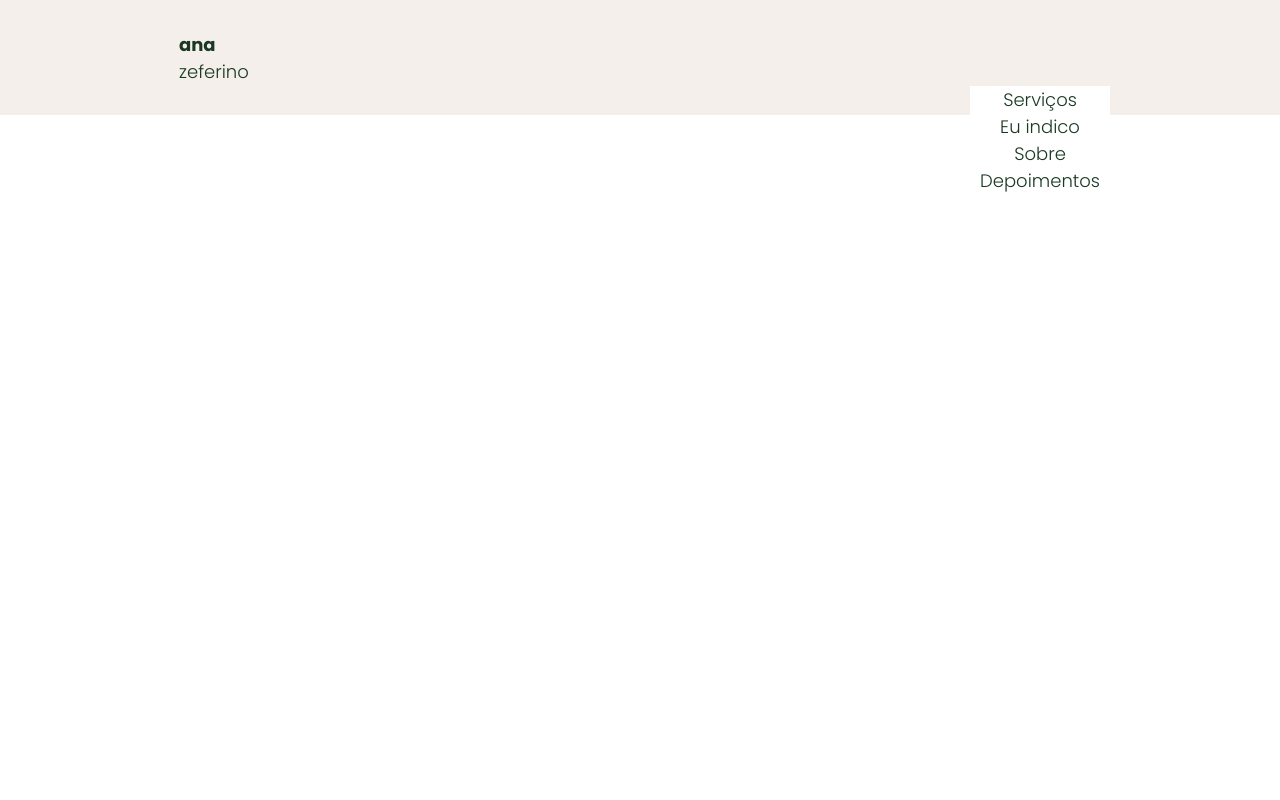
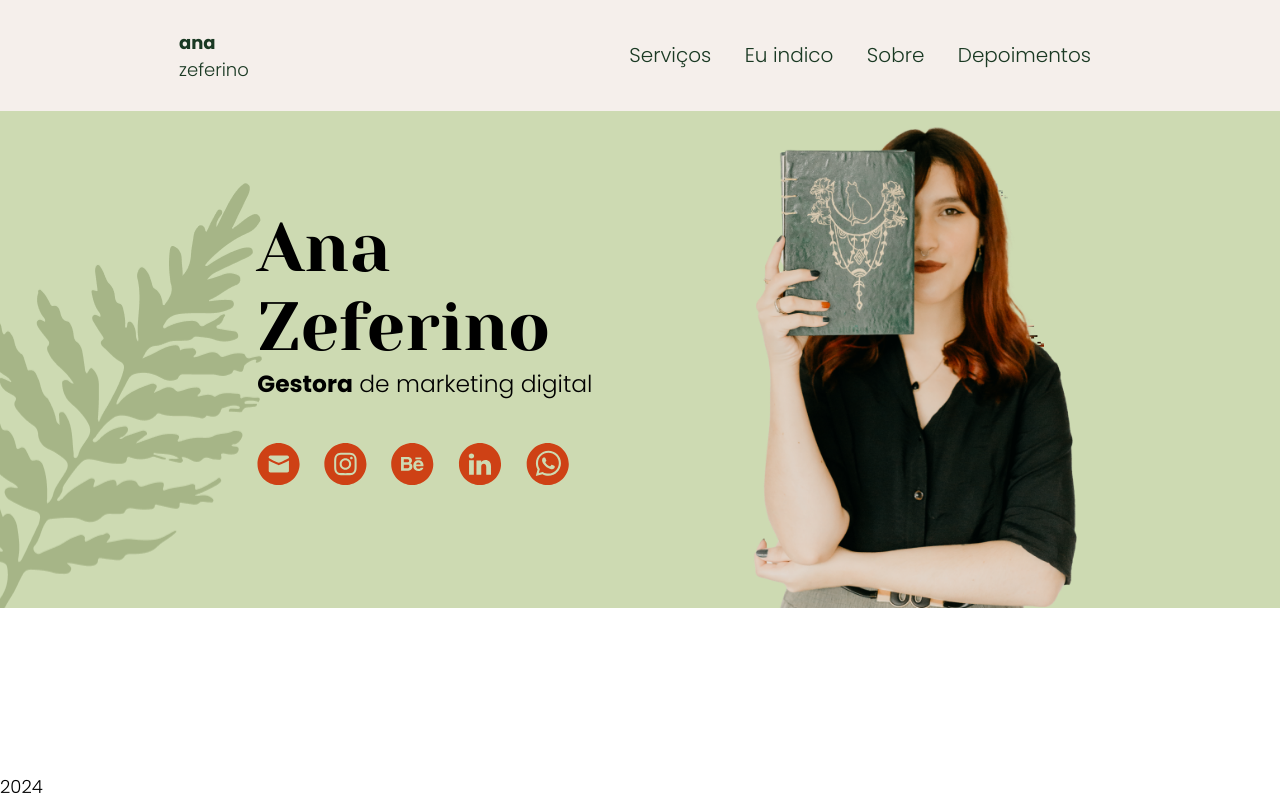
Before and after one commit to Olena28111982/figma-maket, a plain HTML site: page index.html in a window 1280 px wide. Drawn offline with Linux system fonts and the light colour scheme.

Commit message:
Add contact-menu  and welcome

```diff
--- /dev/null
+++ b/assets/css/contact-menu.css
@@ -0,0 +1,34 @@
+.contact-menu {
+}
+.contact-menu-item {
+  display: inline-block;
+  margin-right: 1rem;
+}
+.contact-menu-link {
+  display: block;
+  width: 24px;
+  height: 24px;
+  background-size: 100% 100%;
+  background-repeat: no-repeat;
+}
+.email {
+  background-image: url(./../icons/email.svg);
+}
+.instagram {
+  background-image: url(./../icons/Instagram.svg);
+}
+.behance {
+  background-image: url(./../icons/behance.svg);
+}
+.linkedin {
+  background-image: url(./../icons/linkedin.svg);
+}
+.viber {
+  background-image: url(./../icons/viber.svg);
+}
+@media screen and (min-width: 768px) {
+  .contact-menu-link {
+    width: 44px;
+    height: 44px;
+  }
+}
--- a/assets/css/custom-grid.css
+++ b/assets/css/custom-grid.css
@@ -44,7 +44,7 @@
 }
 .col-6{
   --size: calc(100% / var(--col-amount) * 6);
-}Depoimentos
+}
 .col-7{
   --size: calc(100% / var(--col-amount) * 7);
 }
@@ -273,64 +273,3 @@
     display: block;
   }
 }
-  .conteiner{
-      max-width:var(--bs-breakpoint-xl);
-  }
-  .col-xl-1 {
-
-    --size:calc(100% / var(--col-amount) * 1);
-  }
-  .col-xl-2 {
-    --size:calc(100% / var(--col-amount) * 2);
-  }
-  .col-xl-3 {
-    --size:calc(100% / var(--col-amount) * 3);
-  }
-  .col-xl-4 {
-    --size:calc(100% / var(--col-amount) * 4);
-  }
-  .col-xl-5 {
-    --size:calc(100% / var(--col-amount) * 5);
-  }
-  .col-xl-6 {
-    --size:calc(100% / var(--col-amount) * 6);
-  }
-  .col-xl-7 {
-    --size:calc(100% / var(--col-amount) * 7);
-  }
-  .col-xl-8 {
-    --size:calc(100% / var(--col-amount) * 8);
-  }
-  .col-xl-9 {
-    --size:calc(100% / var(--col-amount) * 9);
-  }
-  .col-xl-10 {
-    --size:calc(100% / var(--col-amount) * 10);
-  }
-  .col-xl-11 {
-    --size:calc(100% / var(--col-amount) * 11);
-  }
-  .col-xl-12 {
-    --size:calc(100% / var(--col-amount) * 12);
-  }
-.col-xl-1,
-.col-xl-2,
-.col-xl-3,
-.col-xl-4,
-.col-xl-5,
-.col-xl-6,
-.col-xl-7,
-.col-xl-8,
-.col-xl-9,
-.col-xl-10,
-.col-xl-11,
-.col-xl-12{
-  flex-basis: var(--size);
-  max-width: var(--size);
-}
-.hidden-xl{
-  display: none;
-}
-.show-xl{
-  display: block;
-}
--- a/assets/css/header.css
+++ b/assets/css/header.css
@@ -21,11 +21,13 @@
 }
 .main-menu{
   width: 140px;
+  padding:19px 12px 18px;
   background-color:#fff;
   position: absolute;
   right: 0;
   top: 10px;
   text-align: center;
+  font-size: 14px;
 }
 .page-nav:hover>.main-menu{
   display: block;
@@ -34,9 +36,67 @@
   position: relative;
   text-align: right;
 }
+.main-menu-link{
+  display: inline-block;
+padding: 1em 0.5em;
+}
+.main-menu-link::before{
+  content:"";
+  display: inline-block;
+  width: 3px;
+  height: 10px;
+  margin-right: 4px;
+}
+.main-menu-link:hover:before{
+  background-color:#8B8C4A;
+}
+.main-menu-item:not(:last-child){
+  border-bottom:1px solid #c4c4c4;
+}
 
 @media screen and (min-width: 768px){
+  .header{
+    padding: 0;
+  }
+  .main-menu-link::before{
+    width: 4px;
+    height: 15px;
+  }
   .burger{
     display: none;
   }
+
+
+.main-menu{
+  width: 100%;
+  padding:0;
+  background-color:transparent;
+  position: static;
+  right: 0;
+  top: 10px;
+  text-align:right;
+  font-size: 20px;
 }
+.main-menu-item{
+  display: inline-block;
+}
+
+
+/* .main-menu-link{
+  display: inline-block;
+padding: 1em 0.5em;
+}
+.main-menu-link::before{
+  content:"";
+  display: inline-block;
+  width: 3px;
+  height: 10px;
+  margin-right: 4px;
+}
+.main-menu-link:hover:before{
+  background-color:#8B8C4A;
+} */
+.main-menu-item:not(:last-child){
+  border-bottom:1px solid transparent;
+}
+}
--- /dev/null
+++ b/assets/css/welcome.css
@@ -0,0 +1,45 @@
+.welcome {
+  background-color: var(--bg-color-light);
+}
+.welcome-content{
+  display: flex;
+  flex-direction: column;
+  justify-content: center;
+}
+.welcom-heading {
+  margin: 0;
+  font-size:2.87rem ;
+}
+.welcom-text {
+  margin-top: 0;
+  font-size: 0.75rem;
+}
+
+.photo {
+  display: block;
+}
+@media screen and (min-width:768px){
+  .welcom-heading{
+  font-size: 3.8rem;
+}
+.welcom-text{
+  font-size:1.3rem}
+}
+
+@media screen and (min-width: 900px){
+  .welcome-heading{
+    font-size: 5.3rem;
+  }
+  .welcome-text {
+    font-size: 1.75rem;
+  }
+}
+
+@media screen and (min-width:1200px){
+  .welcome{
+    background-image: url(./../icons/leaf.png);
+    background-repeat: no-repeat;
+    background-position-x:-20px ;
+    background-position-y:70px;
+  }
+   }
--- a/index.html
+++ b/index.html
@@ -1,8 +1,8 @@
 <!DOCTYPE html>
 <html lang="pt">
   <head>
-  <meta charset="UTF-8">
-  <meta name="viewport" content="width=device-width, initial-scale=1.0">
+    <meta charset="UTF-8" />
+    <meta name="viewport" content="width=device-width, initial-scale=1.0" />
     <title>Ana Zeferino</title>
     <link rel="preconnect" href="https://fonts.googleapis.com" />
     <link rel="preconnect" href="https://fonts.gstatic.com" crossorigin />
@@ -10,10 +10,15 @@
       href="https://fonts.googleapis.com/css2?family=Poppins:wght@300;400;700&display=swap"
       rel="stylesheet"
     />
-    <link href="https://fonts.googleapis.com/css2?family=Yeseva+One&display=swap" rel="stylesheet">
-    <link rel="stylesheet" href="./assets/css/custom-grid.css">
-    <link rel="stylesheet" href="./style.css">
-    <link rel="stylesheet" href="./assets/css/header.css">
+    <link
+      href="https://fonts.googleapis.com/css2?family=Yeseva+One&display=swap"
+      rel="stylesheet"
+    />
+    <link rel="stylesheet" href="./assets/css/custom-grid.css" />
+    <link rel="stylesheet" href="./style.css" />
+    <link rel="stylesheet" href="./assets/css/header.css" />
+    <link rel="stylesheet" href="./assets/css/welcome.css">
+    <link rel="stylesheet" href="./assets/css/contact-menu.css">
   </head>
   <body>
     <div class="wrapper">
@@ -25,22 +30,51 @@
               <span class="burger"></span>
               <ul class="main-menu hidden show-md">
                 <li class="main-menu-item">
-                <a href="#" class="main-menu-link">Serviços</a></li>
+                  <a href="#" class="main-menu-link">Serviços</a>
+                </li>
                 <li class="main-menu-item">
-                <a href="#" class="main-menu-link">Eu indico</a></li>
+                  <a href="#" class="main-menu-link">Eu indico</a>
+                </li>
                 <li class="main-menu-item">
-                <a href="#" class="main-menu-link">Sobre</a></li>
+                  <a href="#" class="main-menu-link">Sobre</a>
+                </li>
                 <li class="main-menu-item">
-                <a href="#" class="main-menu-link">Depoimentos</a></li>
+                  <a href="#" class="main-menu-link">Depoimentos</a>
+                </li>
               </ul>
             </nav>
           </div>
         </div>
-
       </header>
-    <main></main>
-    <footer></footer>
-
+      <main class="main">
+        <section class="welcome">
+          <div class="container">
+            <div class="row">
+              <div class="hidden show-lg col-lg-1"></div>
+              <article class="col-7 col-lg-6 welcome-content">
+                <h1 class="welcom-heading">Ana <br> Zeferino</h1>
+                <p class="welcom-text">
+                  <strong>Gestora</strong> de marketing digital
+                </p>
+                <ul class="contact-menu">
+                  <li class="contact-menu-item"><a href="#" class="contact-menu-link email"></a></li>
+                  <li class="contact-menu-item"><a href="#" class="contact-menu-link instagram "></a></li>
+                  <li class="contact-menu-item"><a href="" class="contact-menu-link behance"></a></li>
+                  <li class="contact-menu-item"><a href="#" class="contact-menu-link linkedin"></a></li>
+                  <li class="contact-menu-item"><a href="#" class="contact-menu-link viber"></a></li>
+                </ul>
+              </article>
+              <div class="col-5">
+                <picture>
+                  <source srcset="./images/photo-453x740.png" media="(min-width:768px)"/>
+                  <img src="./images/photo-183x302.png" alt="Ana Zeferino" class="photo" />
+                </picture>
+              </div>
+            </div>
+          </div>
+        </section>
+      </main>
+      <footer>2024</footer>
     </div>
   </body>
 </html>
--- a/style.css
+++ b/style.css
@@ -1,5 +1,5 @@
 :root{
-
+--bg-color-light:#CDDAB2;
 
   font-family: "Poppins", sans-serif;
   font-size: 16px;
@@ -27,14 +27,18 @@ a{
 }
 img{
   width: 100%;
-  object-fit: none;
+  object-fit: cover;
 }
 ul{
   padding-left: 0;
   list-style: none;
 }
+.main{
+  flex: 1 0 auto;
+}
 
 .wrapper{
+  min-height: 100vh;
   display: flex;
   flex-direction: column;
 }
```
Also changed, not shown: assets/icons/Instagram.svg (added), assets/icons/Mail.png (added), assets/icons/behance.svg (added), assets/icons/email.svg (added), assets/icons/leaf.png (added), assets/icons/linkedin.svg (added), assets/icons/viber.svg (added), images/photo-183x302.png (added), images/photo-453x740.png (added). Lines whose indentation alone changed are shown as unchanged.
